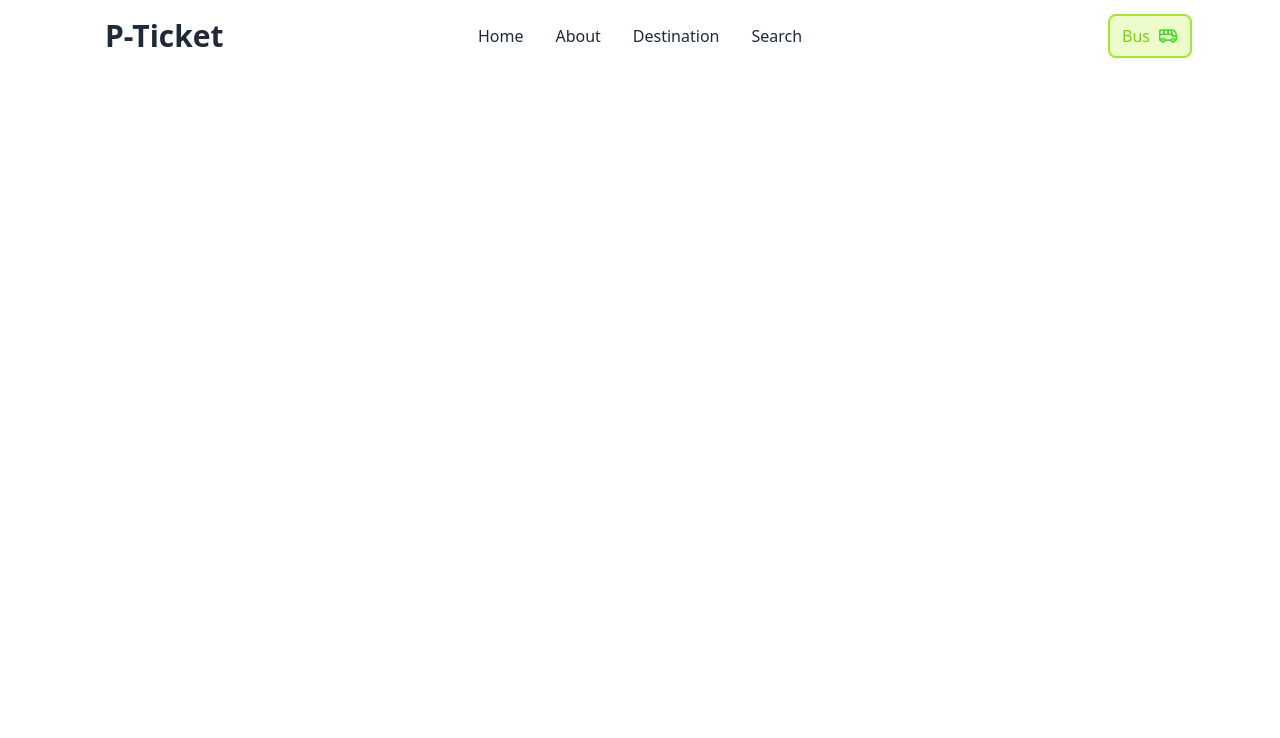
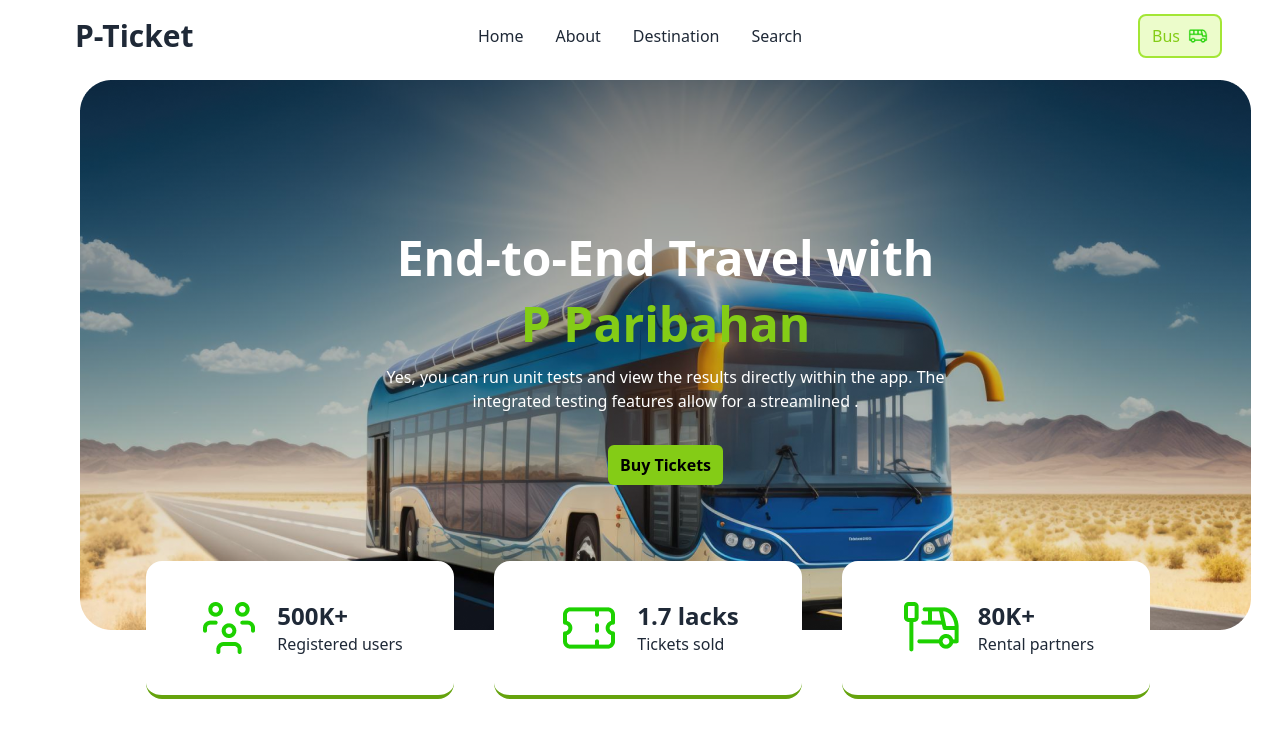
Before and after one commit to Monirul480/Bus-ticket, a website: page index.html in a window 1280 px wide. Drawn offline with nearby package versions, Linux system fonts and the light colour scheme.

Commit message:
add banner section

```diff
--- a/index.html
+++ b/index.html
@@ -12,32 +12,30 @@
     <script src="https://cdn.tailwindcss.com"></script>
 
 
+    <script src="https://cdn.tailwindcss.com"></script>
+  <style>
+    .curve {
+      clip-path: circle(20px at center);
+    }
+  </style>
 
     <title>bus ticket</title>
 </head>
 
 <body>
-    <header class="px-[80px]">
+    <header class="px-[50px]">
         <nav>
             <div class="navbar bg-base-100">
                 <div class="navbar-start">
                     <div class="dropdown">
                         <div tabindex="0" role="button" class="btn btn-ghost lg:hidden">
-                      <svg
-                        xmlns="http://www.w3.org/2000/svg"
-                        class="h-5 w-5"
-                        fill="none"
-                        viewBox="0 0 24 24"
+                            <svg xmlns="http://www.w3.org/2000/svg" class="h-5 w-5" fill="none" viewBox="0 0 24 24"
                                 stroke="currentColor">
-                        <path
-                          stroke-linecap="round"
-                          stroke-linejoin="round"
-                          stroke-width="2"
+                                <path stroke-linecap="round" stroke-linejoin="round" stroke-width="2"
                                     d="M4 6h16M4 12h8m-8 6h16" />
                             </svg>
                         </div>
-                    <ul
-                      tabindex="0"
+                        <ul tabindex="0"
                             class="menu menu-sm dropdown-content bg-base-100 rounded-box z-[1] mt-3 w-52 p-2 shadow">
                             <li><a>Home</a></li>
                             <li>
@@ -60,10 +58,8 @@
                     </ul>
                 </div>
                 <div class="navbar-end">
-                    <a
-                    class="py-2 px-3 font-medium rounded-lg border-solid border-2 text-lime-500 bg-lime-100 border-lime-400 flex items-center space-x-2 hover:bg-lime-200  focus:ring-2 focus:ring-lime-500"
-                    href="#"
-                  >
+                    <a class="py-2 px-3 font-medium rounded-lg border-solid border-2 text-lime-500 bg-lime-100 border-lime-400 flex items-center space-x-2 hover:bg-lime-200  focus:ring-2 focus:ring-lime-500"
+                        href="#">
                         <span>Bus</span>
                         <img class="w-[20px]" src="images/bus-icon.png" alt="">
                     </a>
@@ -71,6 +67,49 @@
             </div>
         </nav>
     </header>
+    <!-- banner section  -->
+    <div class="px-[80px]">
+
+        <div class="bg-[url('./images/banner.png')] content-center  mt-2 bg-cover bg-center h-[550px] w-[1171px]">
+            <!-- Content inside the div (if any) -->
+            <div class="text-center align-middle text-white">
+                <h1 class="text-5xl leading-snug font-bold ">
+                    End-to-End Travel with <br> <span class="text-lime-500">P Paribahan</span>
+                </h1>
+                <p class="mt-2">Yes, you can run unit tests and view the results directly within the app. The <br>integrated testing features allow for a streamlined .</p>
+                <button class="bg-lime-500 mt-8 text-black font-bold px-3 rounded-md py-2">Buy Tickets</button>
+            </div>
+        </div>
+        <div class="flex px-[30px] justify-around mt-[-69px] ml-4">
+            <div class="w-[308px] h-[138px] gap-4 bg-white flex items-center justify-center rounded-2xl border-b-4 border-lime-600">
+                <div>
+                    <img class="w-[64px] h-[64px]" src="images/people.png" alt="">
+                </div>
+                <div>
+                    <h1 class="text-2xl font-bold">500K+</h1>
+                    <h5>Registered users</h5>
+                </div>
+            </div>
+            <div class="w-[308px] h-[138px] gap-4 bg-white flex items-center justify-center rounded-2xl border-b-4 border-lime-600">
+                <div>
+                    <img class="w-[64px] h-[64px]" src="images/ticket-cupon.png" alt="">
+                </div>
+                <div>
+                    <h1 class="text-2xl font-bold">1.7 lacks</h1>
+                    <h5>Tickets sold</h5>
+                </div>
+            </div>
+            <div class="w-[308px] h-[138px] gap-4 bg-white flex items-center justify-center rounded-2xl border-b-4 border-lime-600">
+                <div>
+                    <img class="w-[64px] h-[64px]" src="images/stoppage.png" alt="">
+                </div>
+                <div>
+                    <h1 class="text-2xl font-bold">80K+</h1>
+                    <h5>Rental partners</h5>
+                </div>
+            </div>
+        </div>
+    </div>
 </body>
 
 </html>
```
Lines whose indentation alone changed are shown as unchanged.
